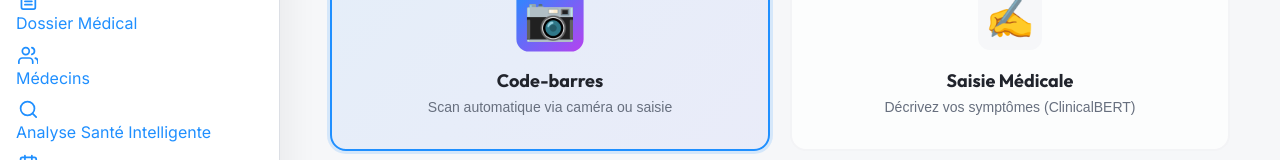
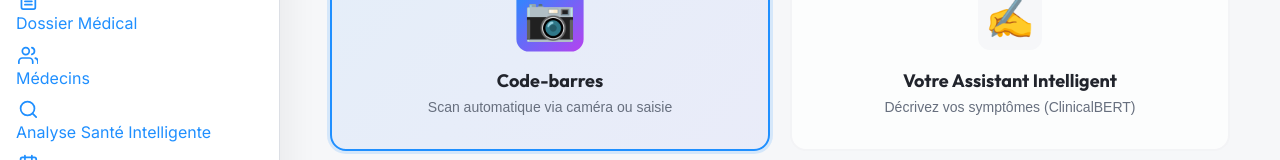
Before and after one commit to Khairodoudou/application, a Next.js app: page /patient/scan in a window 1280 px wide. Shown: the part 226-386 px from the top of the page. Built offline with nearby package versions, Linux system fonts and the light colour scheme.

Commit message:
saisie médical galna bedlouha l " votre assitant intelligent

```diff
--- a/src/app/patient/scan/page.tsx
+++ b/src/app/patient/scan/page.tsx
@@ -264,7 +264,7 @@ export default function ScanPage() {
               >
                 <span className="method-icon">✍️</span>
                 <div className="method-info">
-                  <h3>Saisie Médicale</h3>
+                  <h3>Votre Assistant Intelligent</h3>
                   <p>Décrivez vos symptômes (ClinicalBERT)</p>
                 </div>
               </button>
@@ -374,7 +374,7 @@ export default function ScanPage() {
                   <div className="scan-visual">
                     <div className="scan-icon-large gradient-accent">🩺</div>
                   </div>
-                  <h2>Saisie Médicale</h2>
+                  <h2>Votre Assistant Intelligent</h2>
                   <p>Décrivez vos symptômes, leur durée et vos antécédents pour une pré-analyse médicale par notre IA.</p>
 
                   <form onSubmit={handleManualScan} className="scan-form">
```
